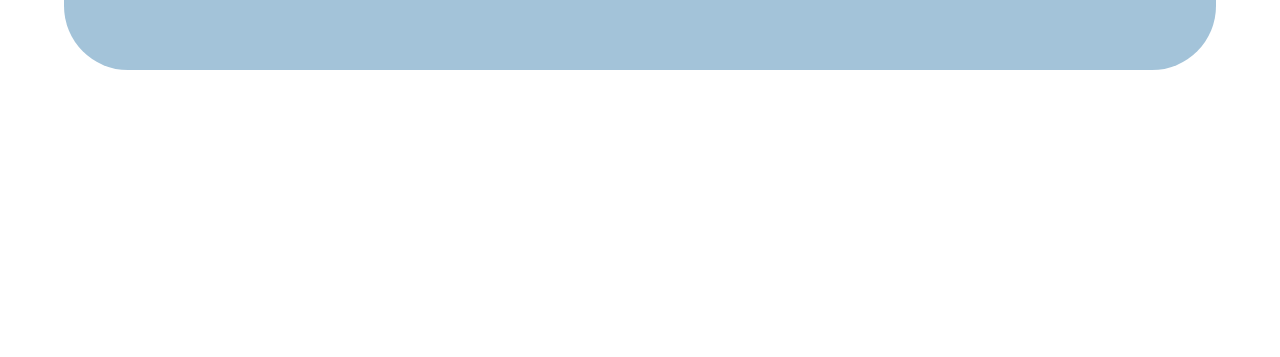
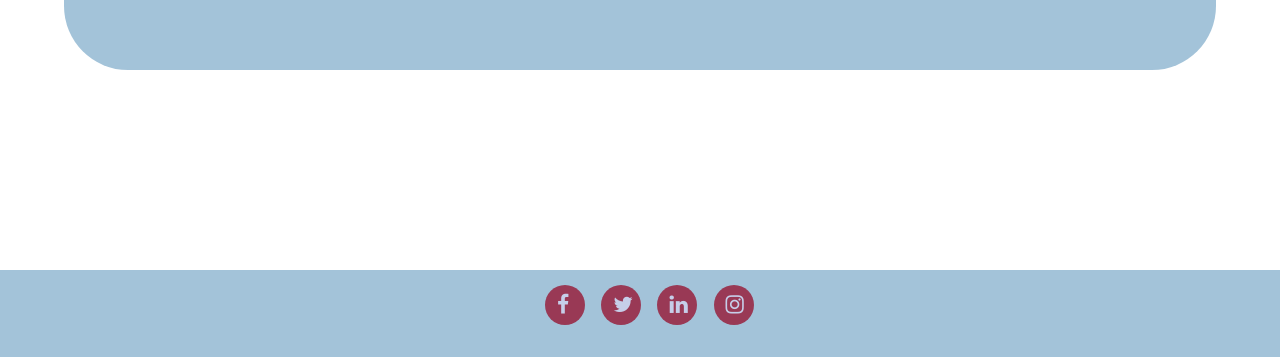
Before and after one commit to FullStop-FCT/frontend, a Next.js app: page / in a window 1280 px wide. Shown: the part 1583-1940 px from the top of the page. Before the commit the page ends 1653 px from the top, so only its background shows below. Built offline with nearby package versions, Linux system fonts and the light colour scheme; what Yup would draw is missing.

Commit message:
up footer

```diff
--- a/src/Components/Footer/styles.module.scss
+++ b/src/Components/Footer/styles.module.scss
@@ -1,9 +1,12 @@
 .footer {
   background-color: var(--bluehh);
   width: 100%;
-  position: fixed;
+  margin: 0;
   bottom: 0;
-  margin-top: 300px;
+
+  bottom: 0;
+  left: 0;
+  margin-top: 200px;
 
   p {
     color: var(--redhh);
--- a/src/Components/Maps/index.tsx
+++ b/src/Components/Maps/index.tsx
@@ -54,6 +54,8 @@ export default function MapView() {
     googleMapsApiKey: process.env.REACT_APP_GOOGLE_MAPS_API_KEY,
     libraries,
   });
+
+  console.log(process.env.REACT_APP_GOOGLE_MAPS_API_KEY);
   //const [markers, setMarkers] = useState({ lat: 0, lng: 0 });
   const { activityLocation, setActivityLocation, markers, setMarkers, setMappoints } = useContext(MapContext);
 
--- a/src/pages/styles/index.module.scss
+++ b/src/pages/styles/index.module.scss
@@ -7,7 +7,6 @@
 
 .div1image {
   img {
-
     position: absolute;
     top: 100px;
     left: 200px;
@@ -51,9 +50,9 @@
     width: 100%;
     align-items: center;
   }
-
 }
 
 .footer {
-  position: absolute;
+  position: relative;
+  bottom: 0;
 }
```
